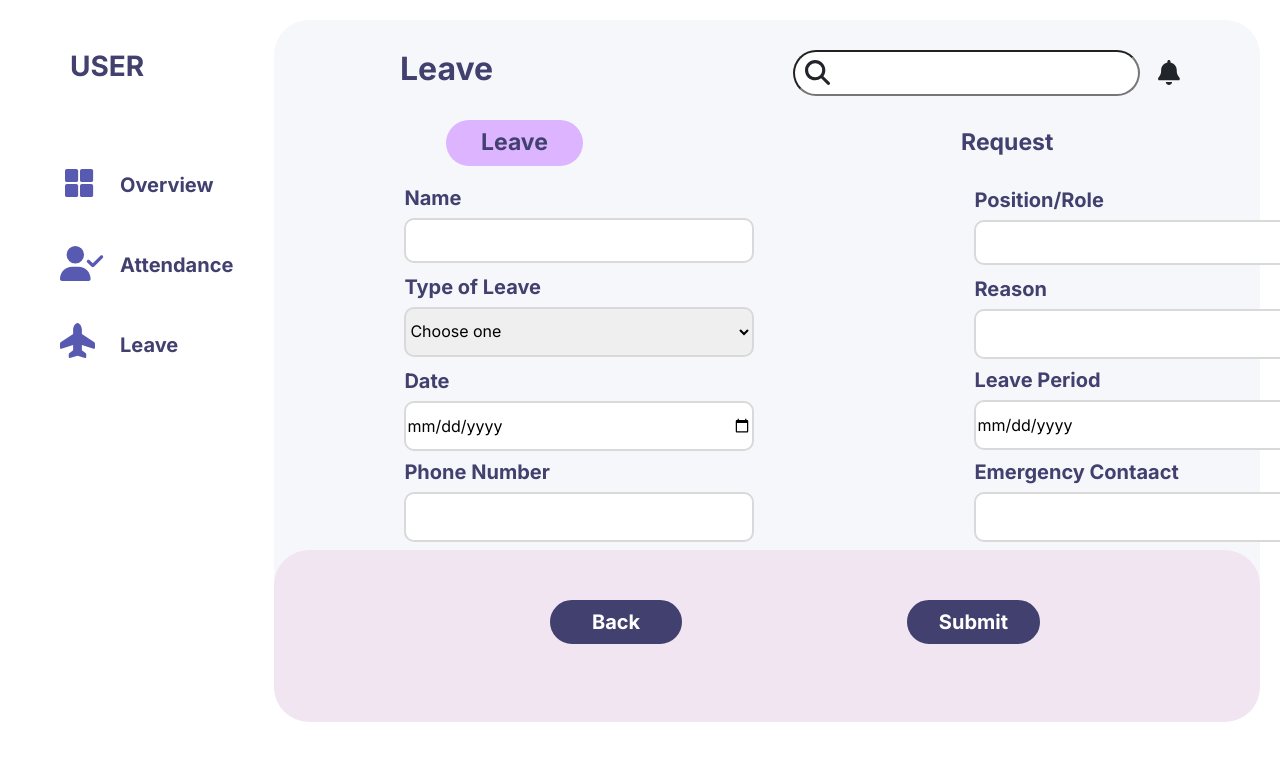
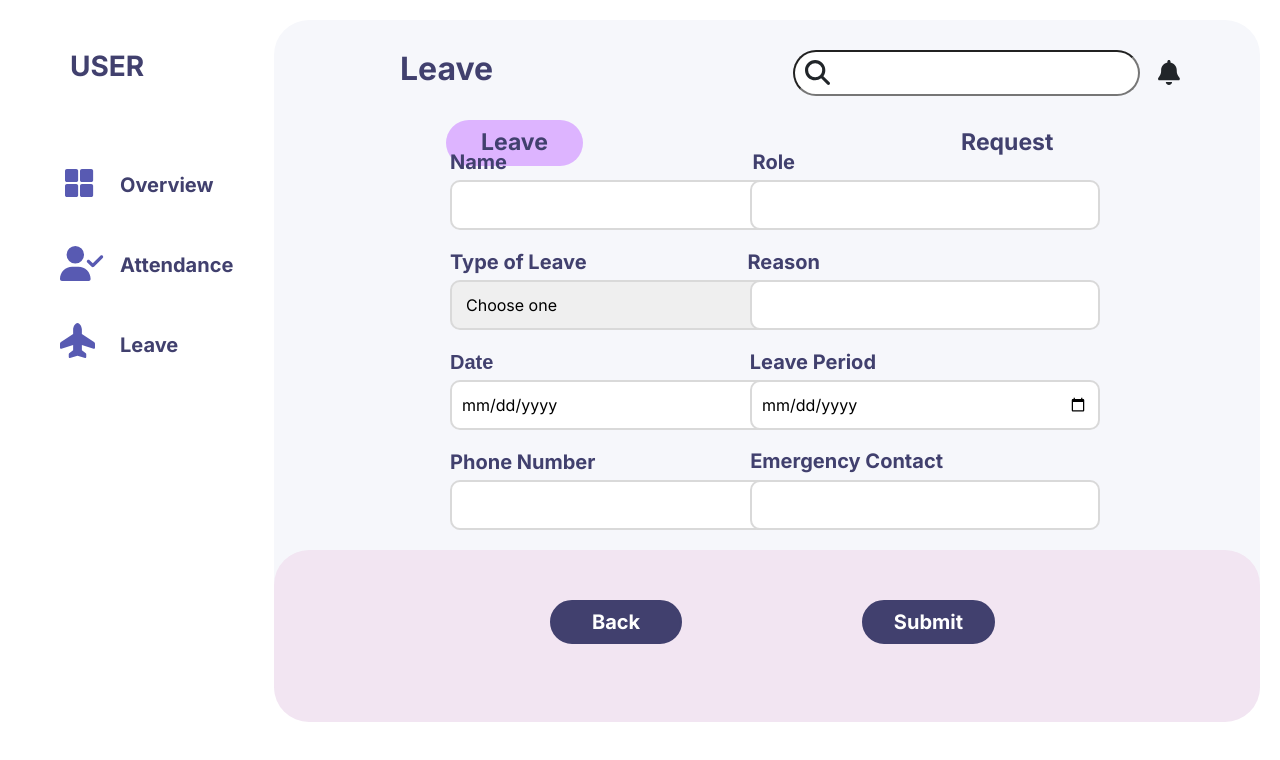
Before and after one commit to Cilebut-ALLBASE/fe_tugasakhir, a React (Create React App) app: page /leave-hd in a window 1280 px wide. Shown: the top 760 px of the page. Built offline with nearby package versions, Linux system fonts and the light colour scheme; the HTML template or start-up script is replaced by a standard one.

Commit message:
leave request

```diff
--- a/src/page/leave/leave-hd.js
+++ b/src/page/leave/leave-hd.js
@@ -1,16 +1,18 @@
 import React, { useState } from 'react';
 import '../../styles/leave-hd-style.css';
-import { useLocation } from 'react-router-dom';
+import { useLocation, Link } from 'react-router-dom';
 import { Sidebar } from '../sidebar/sidebar';
 import { FontAwesomeIcon } from '@fortawesome/react-fontawesome';
 import { faSearch, faBell } from '@fortawesome/free-solid-svg-icons';
 
 export const LeaveHD = () => {
     const location = useLocation();
-
-    const [formData, setFormData] = useState({
+    const [data, setData] = useState([]);
+    const [error, setError] = useState('');
+    const jwtToken = localStorage.getItem('token');
+    const [newData, setNewData] = useState({
         name: '',
-        position: '',
+        role: '',
         type: '',
         reason: '',
         date: '',
@@ -19,28 +21,46 @@ export const LeaveHD = () => {
         emergency: '',
     });
 
-    const handleChange = (e) => {
-        const { name, value } = e.target;
-        setFormData({ ...formData, [name]: value });
-    }
+    const handleCreate = async (e) => {
+        e.preventDefault(); // Mencegah pengiriman permintaan POST langsung
+        try {
+            const response = await fetch('http://DESKTOP-CGH6082:5000/leave', {
+                method: 'POST',
+                headers: {
+                    "Authorization": `Bearer ${jwtToken}`,
+                    'Content-Type': 'application/json',
+                },
+                body: JSON.stringify(newData),
+            });
 
-    const handleSubmit = (e) => {
-        fetch('http://DESKTOP-CGH6082:5000/leave', {
-            method: 'POST',
-            headers: {
-                'Content-Type': 'application/json',
-            },
-            body: JSON.stringify(formData),
-        })
-            .then((response) => response.json())
-            .then((data) => {
-                console.log(data)
-            });
+            if (response.status === 200) {
+                alert('Leave request submitted');
+            } else if (response.status === 401) {
+                console.error('Failed to submit');
+            } else {
+                setError('');
+            }
+        } catch (error) {
+            console.error('Error creating data:', error);
+            setError('Error!');
+        }
     };
 
-    const [date, setData] = useState();
+    const [date, setDate] = useState('');
 
-    const [role, setRole] = useState('');
+    const [selectedOption, setSelectedOption] = useState('');
+
+    const dropdownOptions = [
+        'Annual Leave',
+        'Hospitalization',
+        'Marriage',
+        'Other',
+    ];
+
+    const handleDropdownChange = (event) => {
+        setSelectedOption(event.target.value);
+        setNewData({ ...newData, type: event.target.value });
+    }
 
     return (
         <div>
@@ -57,77 +77,84 @@ export const LeaveHD = () => {
                     <a className={`a-leave ${location.pathname === '/leave-hd' ? 'active-link' : ''}`} href="./leave-hd">Leave</a>
                     <a className={`a-request ${location.pathname === '/request' ? 'active-link' : ''}`} href="./request">Request</a>
                 </div>
-                <form onSubmit={handleSubmit}>
-                    <h2 className="name">Name</h2>
-                    <input className="input-name"
+                <form onSubmit={handleCreate}>
+                    <h2 className="h2-name">Name</h2>
+                    <input
+                        className="box-name"
                         type="text"
                         name="name"
-                        value={formData.name}
-                        onChange={handleChange}
+                        value={newData.name}
+                        onChange={(e) => setNewData({ ...newData, name: e.target.value })}
                     ></input>
 
-                    <h2 className="role">Position/Role</h2>
-                    <input className="input-role"
+                    <h2 className="h2-role">Role</h2>
+                    <input
+                        className="box-role"
                         type="text"
-                        name="position"
-                        value={formData.position}
-                        onChange={handleChange}
+                        name="role"
+                        value={newData.role}
+                        onChange={(e) => setNewData({ ...newData, role: e.target.value })}
                     ></input>
 
-                    <h2 className="type">Type of Leave</h2>
+                    <h2 className="h2-type">Type of Leave</h2>
                     <select
-                        className='input-type'
-                        id='role'
-                        value={role}
-                        placeholder='select role'
-                        onChange={(e) => setRole(e.target.value)}
-                        required
+                        className="drop"
+                        value={selectedOption}
+                        onChange={handleDropdownChange}
                     >
-                        <option value=''>Choose one</option>
-                        <option value='Annual Leave'>Annual Leave</option>
-                        <option value='Hospitalization'>Hospitalization</option>
-                        <option value='Marriage'>Marriage</option>
-                        <option value='Other'>Other</option>
+                        <option className="down" value="">Choose one</option>
+                        {dropdownOptions.map((option, index) => (
+                            <option key={index} value={option}>{option}</option>
+                        ))}
                     </select>
 
-                    <h2 className="reason">Reason</h2>
-                    <input className="input-reason"
+                    <h2 className="h2-reason">Reason</h2>
+                    <input
+                        className="box-reason"
                         type="text"
                         name="reason"
-                        value={formData.reason}
-                        onChange={handleChange}
+                        value={newData.reason}
+                        onChange={(e) => setNewData({ ...newData, reason: e.target.value })}
                     ></input>
 
-                    <h2 className="date">Date</h2>
-                    <input className="input-date"
+                    <h2 className="date-1">Date</h2>
+                    <input
+                        className="box-date"
                         type="date"
-                        onChange={e => setData(e.target.value)}
+                        value={newData.date}
+                        onChange={(e) => setNewData({ ...newData, date: e.target.value })}
                     ></input>
 
-                    <h2 className="period">Leave Period</h2>
-                    <input className="input-period"
+                    <h2 className="h2-period">Leave Period</h2>
+                    <input
+                        className="period-box"
                         type="date"
-                        onChange={e => setData(e.target.value)}
+                        value={newData.period}
+                        onChange={(e) => setNewData({ ...newData, period: e.target.value })}
                     ></input>
 
-                    <h2 className="phone">Phone Number</h2>
-                    <input className="input-phone"
-                        type="number"
+                    <h2 className="h2-phone">Phone Number</h2>
+                    <input
+                        className="box-phone"
+                        type="text" // Menggunakan type="text" daripada "number"
                         name="phone"
-                        value={formData.phone}
-                        onChange={handleChange}
+                        value={newData.phone}
+                        onChange={(e) => setNewData({ ...newData, phone: e.target.value })}
                     ></input>
 
-                    <h2 className="emergency">Emergency Contaact</h2>
-                    <input className="input-emergency"
-                        type="number"
+                    <h2 className="h2-emergency">Emergency Contact</h2>
+                    <input
+                        className="box-emergency"
+                        type="text" // Menggunakan type="text" daripada "number"
                         name="emergency"
-                        value={formData.emergency}
-                        onChange={handleChange}
+                        value={newData.emergency}
+                        onChange={(e) => setNewData({ ...newData, emergency: e.target.value })}
                     ></input>
 
-                    <button type="submit" className="btn-submit">Submit</button>
-                    <button type="reset" className="btn-back">Back</button>
+                    <button type="submit" className="button-submit">Submit</button>
+                    <Link to="/home">
+                        <button className="button-back">Back</button>
+                    </Link>
                 </form>
                 <div className="rect2"></div>
             </div>
--- a/src/page/leave/leave.js
+++ b/src/page/leave/leave.js
@@ -1,4 +1,4 @@
-import React, { useEffect, useState } from "react";
+import React, { useState, useEffect } from "react";
 import '../../styles/leave-style.css';
 import { Sidebar } from '../sidebar/sidebar';
 import { useLocation } from 'react-router-dom';
@@ -13,16 +13,17 @@ export const Leave = () => {
     const jwtToken = localStorage.getItem('token');
     const [newData, setNewData] = useState({
         name: '',
-        position: '',
+        role: '',
         type: '',
         reason: '',
         date: '',
         period: '',
         phone: '',
         emergency: '',
-    })
+    });
 
-    const handleCreate = async () => {
+    const handleCreate = async (e) => {
+        e.preventDefault(); // Mencegah pengiriman permintaan POST langsung
         try {
             const response = await fetch('http://DESKTOP-CGH6082:5000/leave', {
                 method: 'POST',
@@ -30,24 +31,23 @@ export const Leave = () => {
                     "Authorization": `Bearer ${jwtToken}`,
                     'Content-Type': 'application/json',
                 },
-                body: JSON.stringify({ ...newData }),
+                body: JSON.stringify(newData),
             });
 
             if (response.status === 200) {
-                alert('leave request submitted')
-
+                alert('Leave request submitted');
             } else if (response.status === 401) {
-                console.error('failed to submit');
+                console.error('Failed to submit');
             } else {
-                setError('');
+                setError('Failed!');
             }
         } catch (error) {
-            console.error('error creating data:', error);
-            setError('error!');
+            console.error('Error creating data:', error);
+            setError('Error!');
         }
     };
 
-    const [date, setDate] = useState();
+    const [date, setDate] = useState('');
 
     const [selectedOption, setSelectedOption] = useState('');
 
@@ -59,7 +59,8 @@ export const Leave = () => {
     ];
 
     const handleDropdownChange = (event) => {
-        setSelectedOption(event.target.value)
+        setSelectedOption(event.target.value);
+        setNewData({ ...newData, type: event.target.value });
     }
 
     return (
@@ -75,23 +76,29 @@ export const Leave = () => {
                 <h1 className="h1-leave">Leave</h1>
                 <form onSubmit={handleCreate}>
                     <h2 className="h2-name">Name</h2>
-                    <input className="box-name"
+                    <input
+                        className="box-name"
                         type="text"
                         name="name"
                         value={newData.name}
-                        onChange={(e) => setNewData( e.target.value )}
+                        onChange={(e) => setNewData({ ...newData, name: e.target.value })}
                     ></input>
 
-                    <h2 className="h2-role">Position/Role</h2>
-                    <input className="box-role"
+                    <h2 className="h2-role">Role</h2>
+                    <input
+                        className="box-role"
                         type="text"
-                        name="position"
-                        value={newData.position}
-                        onChange={(e) => setNewData( e.target.value )}
+                        name="role"
+                        value={newData.role}
+                        onChange={(e) => setNewData({ ...newData, role: e.target.value })}
                     ></input>
 
                     <h2 className="h2-type">Type of Leave</h2>
-                    <select className="drop" value={selectedOption} onChange={handleDropdownChange}>
+                    <select
+                        className="drop"
+                        value={selectedOption}
+                        onChange={handleDropdownChange}
+                    >
                         <option className="down" value="">Choose one</option>
                         {dropdownOptions.map((option, index) => (
                             <option key={index} value={option}>{option}</option>
@@ -99,39 +106,46 @@ export const Leave = () => {
                     </select>
 
                     <h2 className="h2-reason">Reason</h2>
-                    <input className="box-reason"
+                    <input
+                        className="box-reason"
                         type="text"
                         name="reason"
                         value={newData.reason}
-                        onChange={(e) => setNewData( e.target.value )}
+                        onChange={(e) => setNewData({ ...newData, reason: e.target.value })}
                     ></input>
 
                     <h2 className="date-1">Date</h2>
-                    <input className="box-date"
+                    <input
+                        className="box-date"
                         type="date"
-                        onChange={e => setDate( e.target.value )}
+                        value={newData.date}
+                        onChange={(e) => setNewData({ ...newData, date: e.target.value })}
                     ></input>
 
                     <h2 className="h2-period">Leave Period</h2>
-                    <input className="period-box"
+                    <input
+                        className="period-box"
                         type="date"
-                        onChange={e => setDate( e.target.value )}
+                        value={newData.period}
+                        onChange={(e) => setNewData({ ...newData, period: e.target.value })}
                     ></input>
 
                     <h2 className="h2-phone">Phone Number</h2>
-                    <input className="box-phone"
-                        type="number"
+                    <input
+                        className="box-phone"
+                        type="text" // Menggunakan type="text" daripada "number"
                         name="phone"
                         value={newData.phone}
-                        onChange={(e) => setNewData( e.target.value )}
+                        onChange={(e) => setNewData({ ...newData, phone: e.target.value })}
                     ></input>
 
                     <h2 className="h2-emergency">Emergency Contact</h2>
-                    <input className="box-emergency"
-                        type="number"
+                    <input
+                        className="box-emergency"
+                        type="text" // Menggunakan type="text" daripada "number"
                         name="emergency"
                         value={newData.emergency}
-                        onChange={(e) => setNewData( e.target.value )}
+                        onChange={(e) => setNewData({ ...newData, emergency: e.target.value })}
                     ></input>
 
                     <button type="submit" className="button-submit">Submit</button>
--- a/src/styles/leave-style.css
+++ b/src/styles/leave-style.css
@@ -87,7 +87,7 @@
     color: #41406E;
     position: fixed;
     top: 150px;
-    right: 402px;
+    right: 485px;
 }
 
 .box-role {
```
Also changed, not shown: src/components/table/leavecomponent.js (+31 -16 lines), src/styles/request-style.css (+17 -2 lines).
